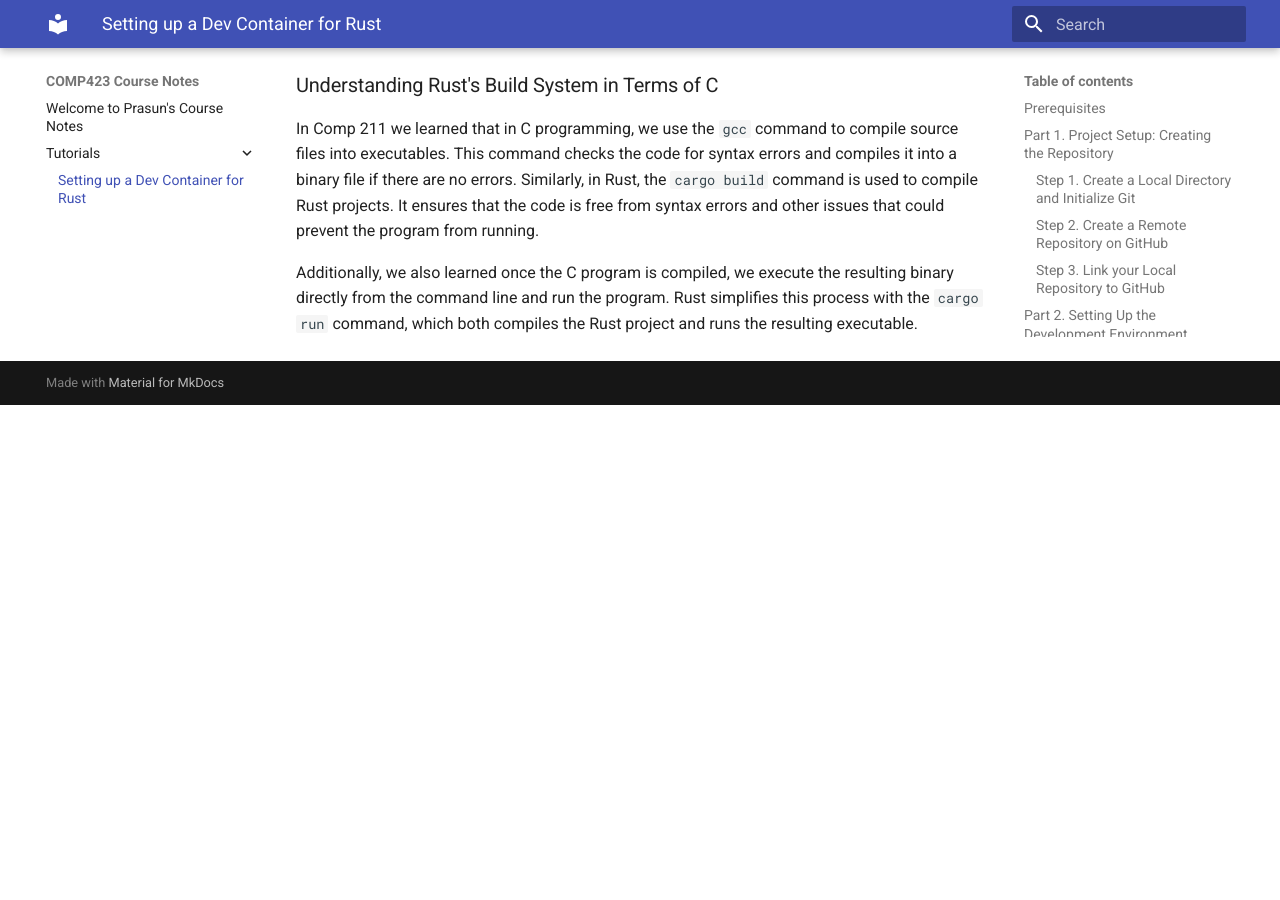
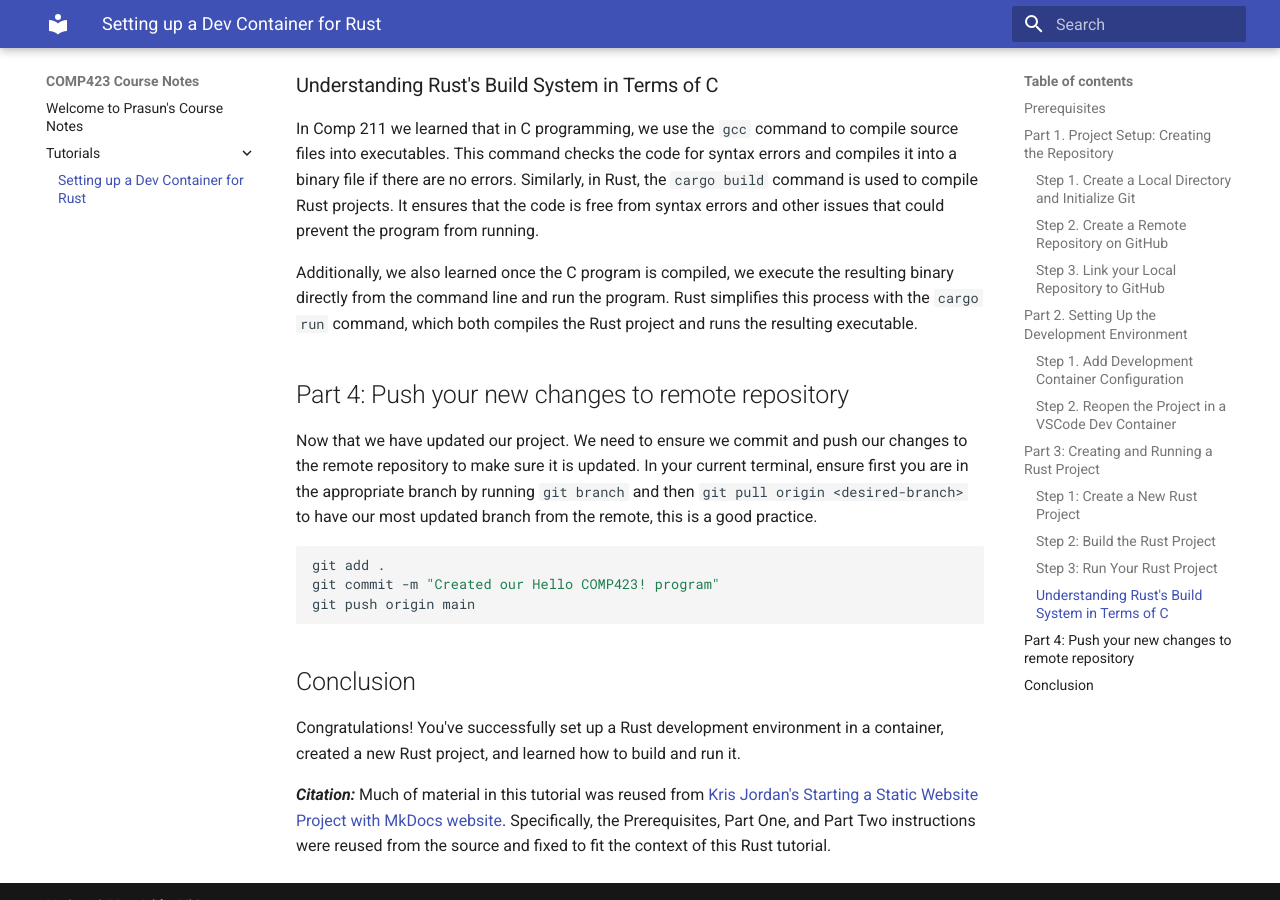
Before and after one commit to psap2/comp423-course-notes, an MkDocs documentation site: the page built from docs/tutorials/rust-setup.md, in a window 1280 px wide and 900 px high, scrolled down 4258 px. Built offline with MkDocs 1.6.1 and Material for MkDocs 9.7.7, drawn with Linux system fonts in a browser that asks for light colours; before the commit the page ends 4663 px from its top, so only the background shows below that; some of the changed text lies outside the part shown.

Commit message:
Added final changes on setup-page

````diff
--- a/docs/tutorials/rust-setup.md
+++ b/docs/tutorials/rust-setup.md
@@ -6,8 +6,8 @@
 Hey! This tutorial will walk you through how to set up a dev container for Rust. This tutorial will create a Rust Development Container in VS Code to make cohesive development enviorments.
 
 ## **Prerequisites**
-1. A GitHub account: If you don’t have one yet, create one at [GitHub](https://github.com).
-1. Git installed: [Install Git](https://git-scm.com) if you don’t have one already.
+1. A GitHub account: If you don't have one yet, create one at [GitHub](https://github.com).
+1. Git installed: [Install Git](https://git-scm.com) if you don't have one already.
 1. Visual Studio Code (VS Code): Download from [here](https://code.visualstudio.com).
 1. Docker installed: Required to run the dev container. [Get Docker here](https://www.docker.com).
 
@@ -119,14 +119,14 @@ fn main() {
 ```
 
 1. Compile the project with Cargo:
-    ```bash
+    ```rust
     cargo build
     ```
    This command compiles the project and creates an executable in the `target/debug` directory.
 
 ### Step 3: Run Your Rust Project
 1. You can run your project directly using Cargo:
-    ```bash
+    ```rust
     cargo run
     ```
    This will compile the Rust program and run the resulting executable, printing "Hello COMP423!" to your terminal.
@@ -136,3 +136,21 @@ fn main() {
 In Comp 211 we learned that in C programming, we use the `gcc` command to compile source files into executables. This command checks the code for syntax errors and compiles it into a binary file if there are no errors. Similarly, in Rust, the `cargo build` command is used to compile Rust projects. It ensures that the code is free from syntax errors and other issues that could prevent the program from running.
 
 Additionally, we also learned once the C program is compiled, we execute the resulting binary directly from the command line and run the program. Rust simplifies this process with the `cargo run` command, which both compiles the Rust project and runs the resulting executable.
+
+## Part 4: Push your new changes to remote repository
+
+Now that we have updated our project. We need to ensure we commit and push our changes to the remote repository to make sure it is updated.
+In your current terminal, ensure first you are in the appropriate branch by running `git branch` and then `git pull origin <desired-branch>`
+to have our most updated branch from the remote, this is a good practice.
+
+```bash
+git add .
+git commit -m "Created our Hello COMP423! program"
+git push origin main
+```
+
+## Conclusion
+Congratulations! You've successfully set up a Rust development environment in a container, created a new Rust project, and learned how to build and run it.
+
+
+***Citation:*** Much of material in this tutorial was reused from [Kris Jordan's Starting a Static Website Project with MkDocs website](https://comp423-25s.github.io/resources/MkDocs/tutorial/#step-2-add-requirementstxt-python-dependency-configuration). Specifically, the Prerequisites, Part One, and Part Two instructions were reused from the source and fixed to fit the context of this Rust tutorial.
````
